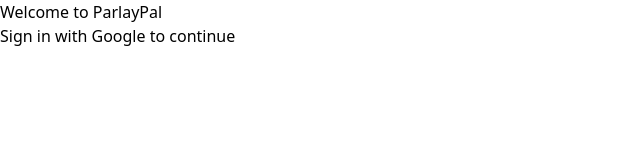
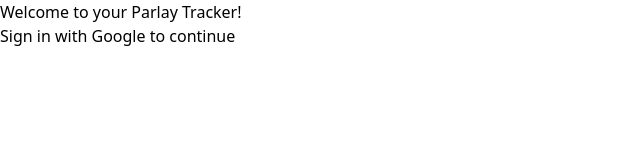
Before and after one commit to RoeyR1/ParlayTracker, a React (Vite) app in the folder parlay-app/: page / in a window 1280 px wide. Shown: the top 160 px of the page, without its empty margins (0-640 px from the left). Built offline with nearby package versions, Linux system fonts and the light colour scheme; no server answers.

Commit message:
Renaming

```diff
--- a/parlay-app/package.json
+++ b/parlay-app/package.json
@@ -1,5 +1,5 @@
 {
-  "name": "parlay-app",
+  "name": "parlaytracker-app",
   "private": true,
   "version": "0.0.0",
   "type": "module",
--- a/parlay-app/src/pages/LoginPage.jsx
+++ b/parlay-app/src/pages/LoginPage.jsx
@@ -26,7 +26,7 @@
 
     return (
         <div className="login-page">
-            <h2>Welcome to ParlayPal</h2>
+            <h2>Welcome to your Parlay Tracker!</h2>
             <p>Sign in with Google to continue</p>
             <GoogleLogin
                 onSuccess={handleGoogleLogin}
```
Also changed, not shown: 2 other files (tests, documents, lock files or other folders).
